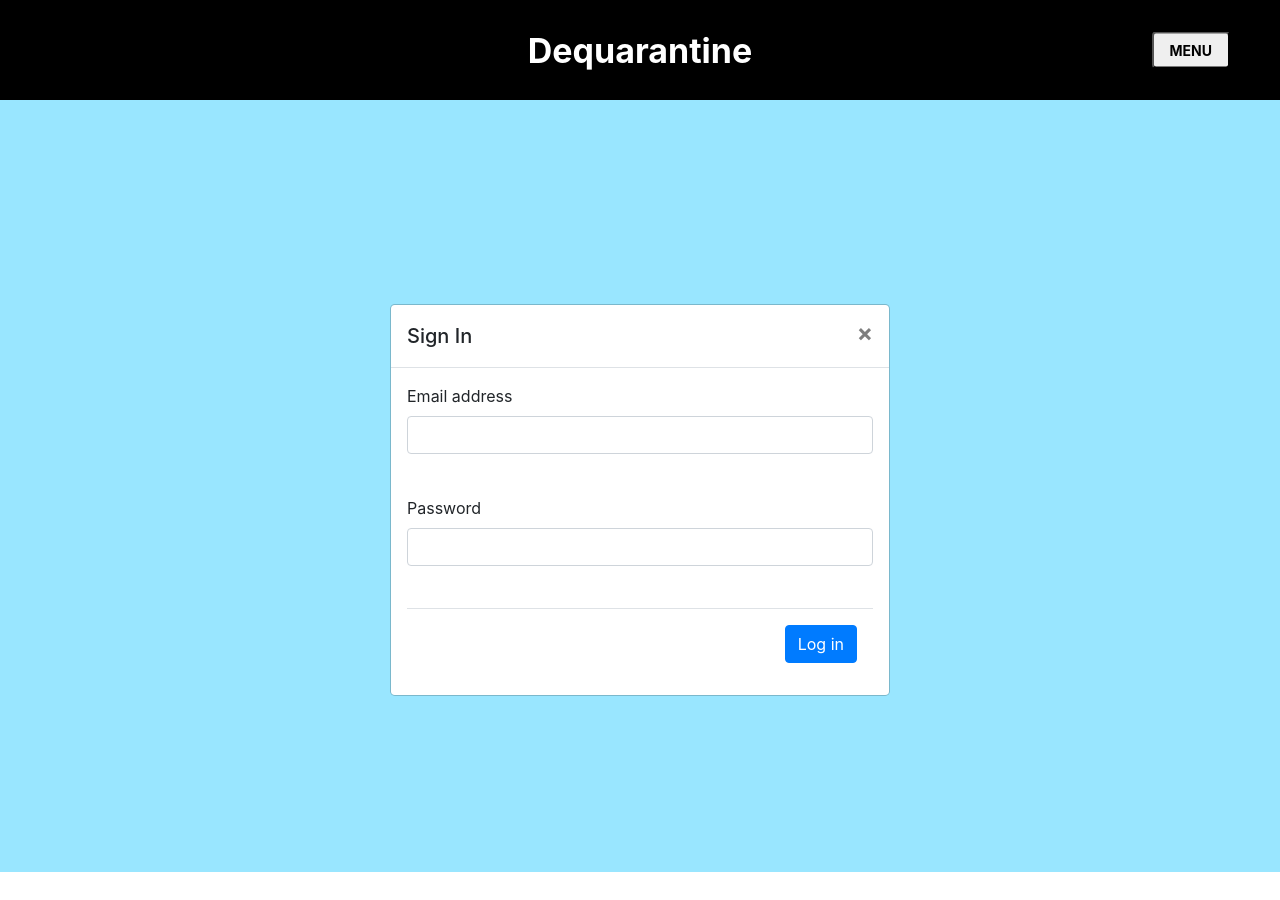
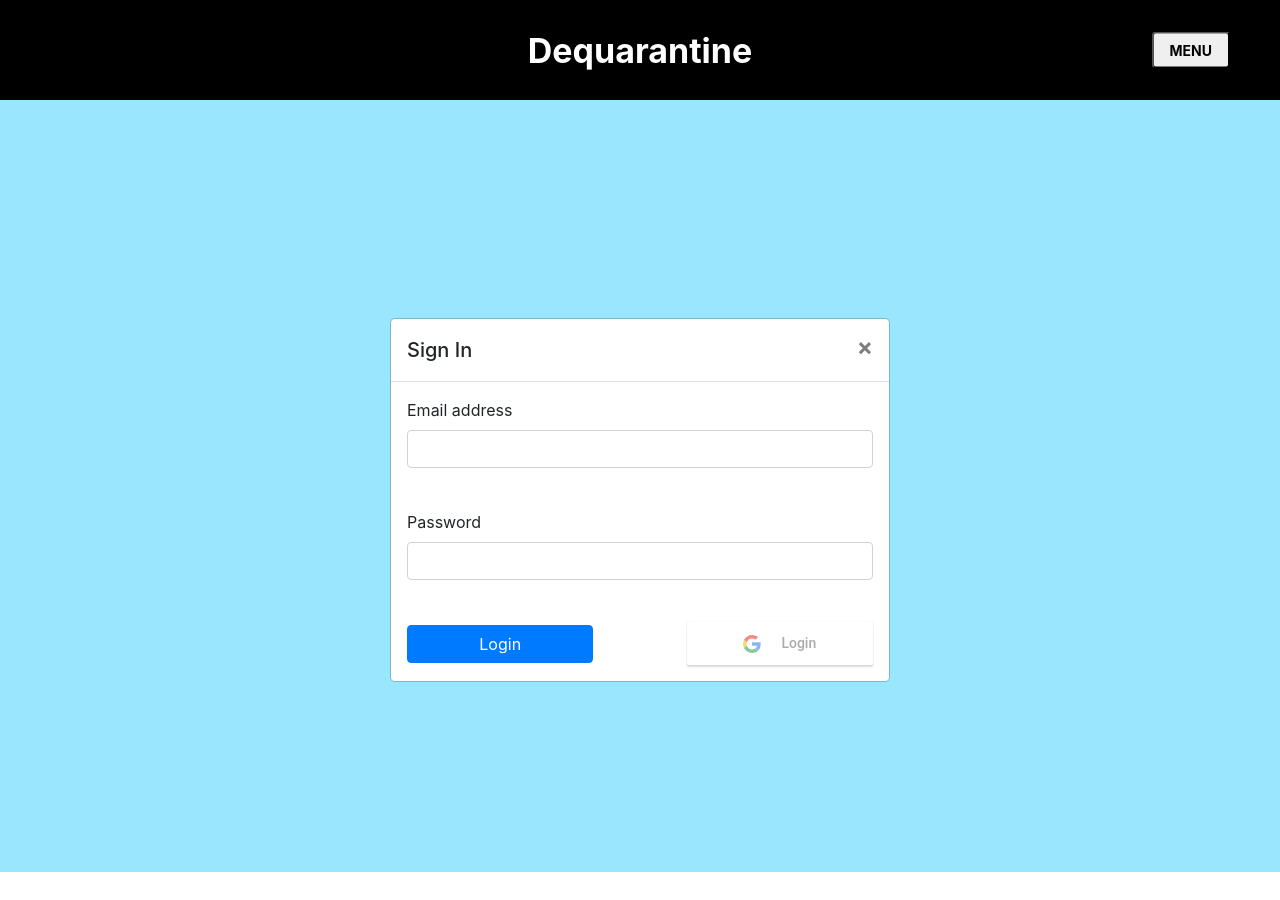
Before and after one commit to Saakshaat/dequarantine, a React (Create React App) app in the folder app/: page /login in a window 1280 px wide. Built offline with nearby package versions, Linux system fonts and the light colour scheme.

Commit message:
Incorporated google auth into the login page

```diff
--- a/app/package.json
+++ b/app/package.json
@@ -11,6 +11,7 @@
     "node-sass": "^4.13.1",
     "react": "^16.13.1",
     "react-dom": "^16.13.1",
+    "react-google-login": "^5.1.2",
     "react-router-dom": "^5.1.2",
     "react-scripts": "3.4.1"
   },
--- a/app/src/App.scss
+++ b/app/src/App.scss
@@ -57,3 +57,21 @@
     padding: 0 50px;
   }
 }
+
+.login-footer{
+  display: flex;
+  flex-direction: row;
+  justify-content: space-between;
+  align-items: center;
+
+  .google-button{
+    width : 40%;
+    display : flex;
+    justify-content: center;
+    align-items: center;
+    text-align: center;
+  }
+  .btn {
+    width : 40%;
+    }
+}
--- a/app/src/components/Login.js
+++ b/app/src/components/Login.js
@@ -1,5 +1,7 @@
 import React, { Component } from 'react';
 import { withRouter } from 'react-router-dom'
+import { GoogleLogin } from 'react-google-login'
+import '../App.scss';
 import axios from 'axios';
 
 const initialState = {
@@ -60,6 +62,10 @@ class Login extends Component {
         }
     }
 
+    responseHandler = (res)=> {
+        console.log(res)
+    }
+
     render () {
         const { emailError, passwordError } = this.state
 
@@ -87,8 +93,16 @@ class Login extends Component {
                             <div className='alert'>{passwordError}</div>
 
                         </div>
-                        <div className="modal-footer">
-                            <button type="submit" className="btn btn-primary">Log in</button>
+                        <div className="login-footer">
+                            <button type="submit" className="btn btn-primary">Login</button>
+                            <GoogleLogin
+                                clientId="313860307734-5kct2odf93nuutvrbbg184n41m7qqb85.apps.googleusercontent.com"
+                                buttonText="Login"
+                                onSuccess={this.responseHandler}
+                                onFailure={this.responseHandler}
+                                cookiePolicy={'single_host_origin'}
+                                className="google-button"
+                            />
                         </div>
                     </form>
                 </div>
@@ -98,4 +112,4 @@ class Login extends Component {
     }
 }
 
-export default withRouter(Login)
+export default Login
```
Also changed, not shown: 2 other files (tests, documents, lock files or other folders).
